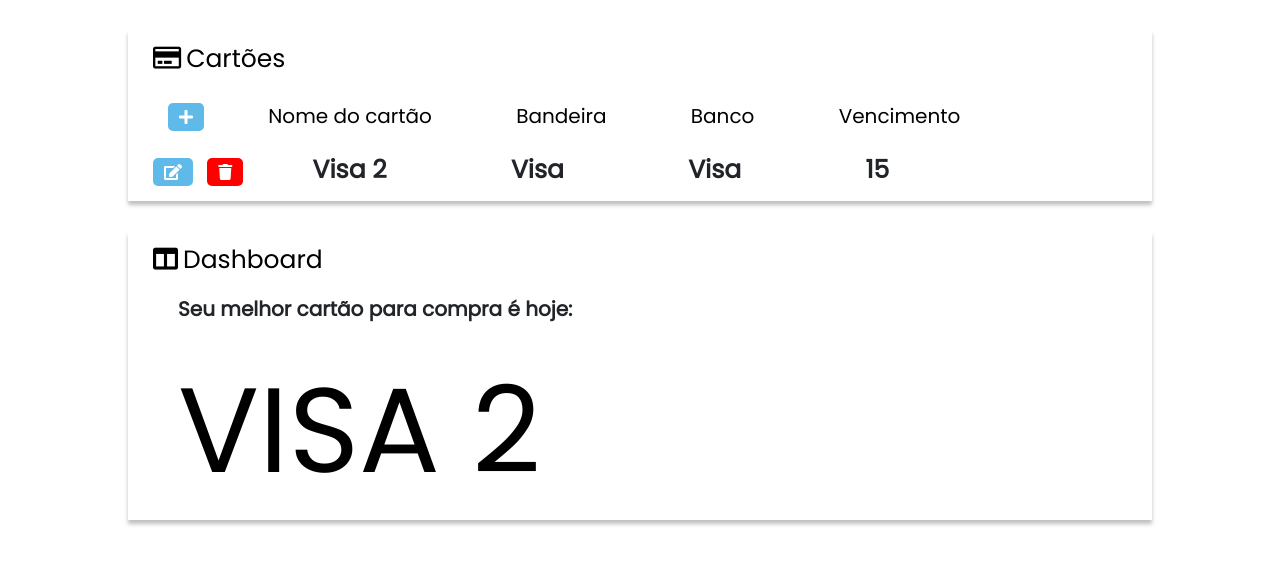
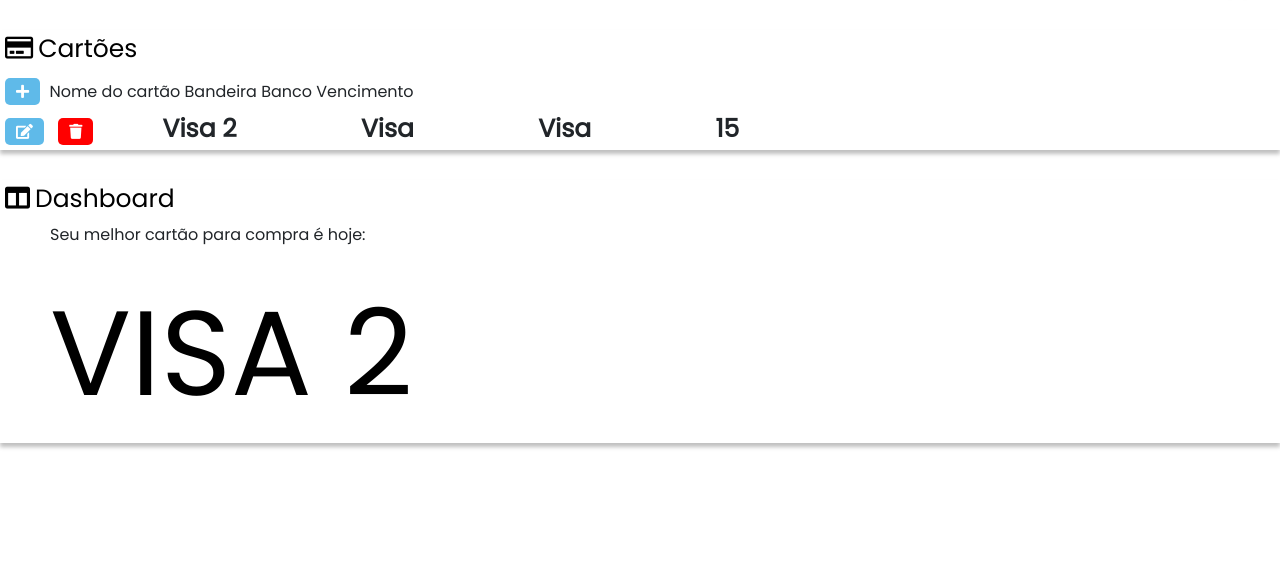
Before and after one commit to alissonws/CompreCerto, a Flask app: page / in a window 1280 px wide. Shown: the part 45-610 px from the top of the page. Run offline with Flask 2, Linux system fonts and the light colour scheme; some libraries are stand-ins or nearby versions; some web fonts are replaced.

Commit message:
commit de teste

```diff
--- a/static/css/style.css
+++ b/static/css/style.css
@@ -1,19 +1,20 @@
 * {
 }
 
+.content .row {
+    display: block;
+}
 body {
   margin: 0px;
   font-family: Poppins;
 }
 
 .session {
-  max-width: 80%;
   margin: 30px auto;
   box-shadow: 0px 4px 4px rgba(0, 0, 0, 0.25);
 }
 
 .session_header {
-  padding: 10px 20px;
   white-space: nowrap;
 }
 
@@ -21,16 +22,8 @@ body {
   padding: 0px 50px;
 
 }
-.card_list_legend {
-  margin: 0 auto;
-}
 
-.legend {
-  color: rgba(0,0,0,1);
-  font-size: 20px;
-  padding: 0px 40px;
-  text-align: center;
-}
+
 
 
 
@@ -60,11 +53,6 @@ h1 {
   display: inline-block;
 }
 
-p {
-  font-size: 20px;
-  font-weight: bold;
-}
-
 .content {
   background: rgba(255,255,255,1);}
 
@@ -87,10 +75,11 @@ i {
 }
 
 .session button {
+  display: inline;
+  font-size: 15px;
   border: 0;
   border-radius: 5px;
-  margin: 20px;
-  right: 0;
+  margin: 5px;
 
   transition: 0.2s;
 }
```
